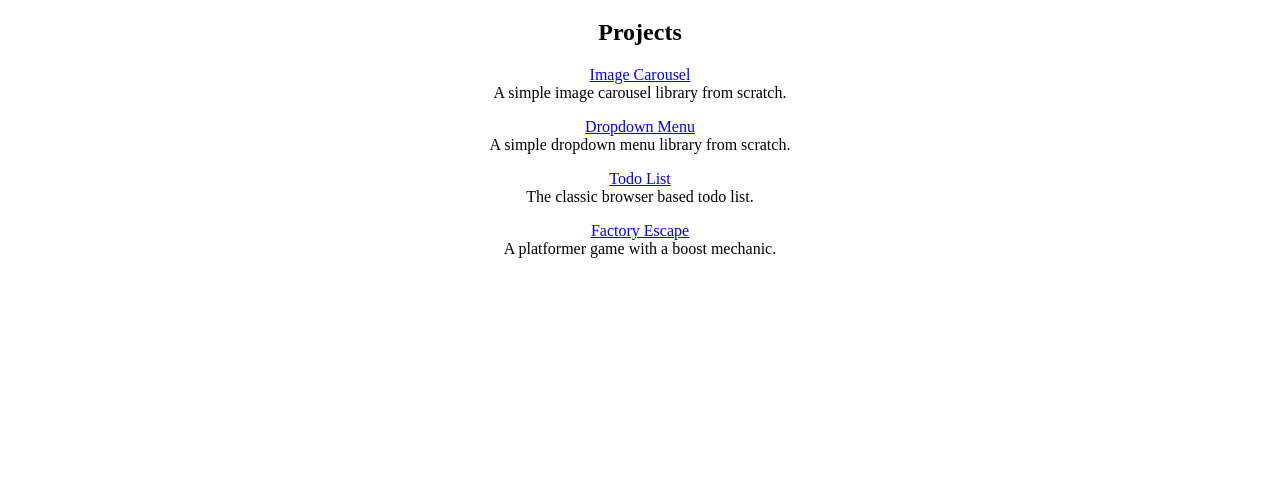
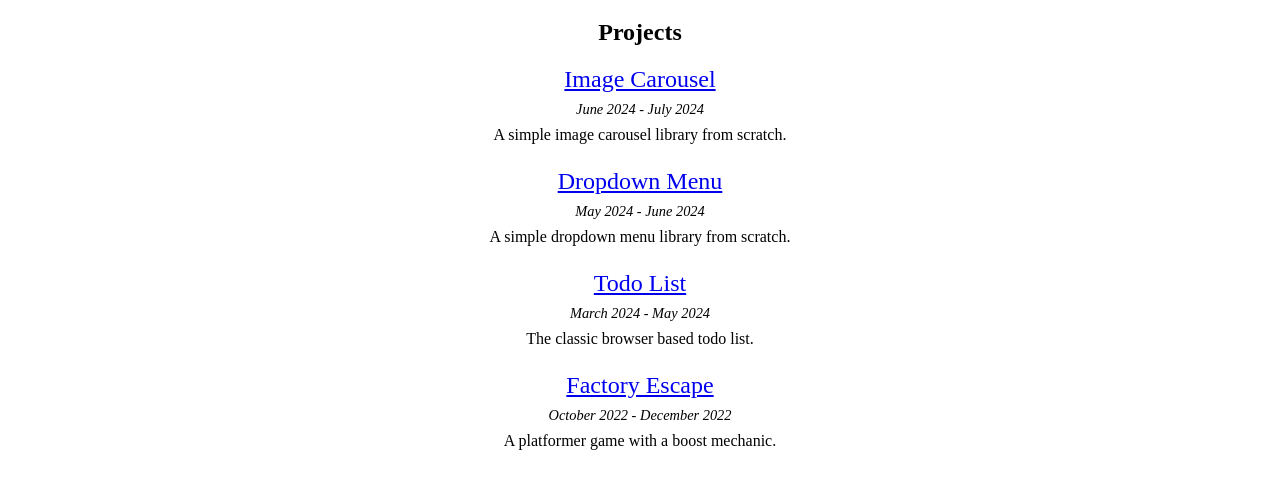
Before and after one commit to VolTorian/voltorian.github.io, a plain HTML site: page index.html in a window 1280 px wide. Shown: the part 61-550 px from the top of the page. Drawn offline with Linux system fonts and the light colour scheme.

Commit message:
date info and more styling

```diff
--- a/index.html
+++ b/index.html
@@ -14,18 +14,22 @@
         <ul>
             <li>
                 <a href="https://github.com/VolTorian/image-carousel" target="_blank" rel="no referrer noopener">Image Carousel</a>
+                <div class="date">June 2024 - July 2024</div>
                 <div>A simple image carousel library from scratch.</div>
             </li>
             <li>
                 <a href="https://github.com/VolTorian/dropdown-menu" target="_blank" rel="no referrer noopener">Dropdown Menu</a>
+                <div class="date">May 2024 - June 2024</div>
                 <div>A simple dropdown menu library from scratch.</div>
             </li>
             <li>
                 <a href="https://github.com/VolTorian/odin-todo-list" target="_blank" rel="no referrer noopener">Todo List</a>
+                <div class="date">March 2024 - May 2024</div>
                 <div>The classic browser based todo list.</div>
             </li>
             <li>
                 <a href="https://voltorian.itch.io/factory-escape" target="_blank" rel="no referrer noopener">Factory Escape</a>
+                <div class="date">October 2022 - December 2022</div>
                 <div>A platformer game with a boost mechanic.</div>
             </li>
         </ul>
--- a/styles.css
+++ b/styles.css
@@ -12,5 +12,22 @@ ul {
 }
 
 li {
-    margin-bottom: 1rem;
+    margin-bottom: 1.5rem;
 }
+
+li > * {
+    margin-bottom: .5rem;
+}
+
+li > a {
+    display: block;
+}
+
+a {
+    font-size: 1.5rem;
+}
+
+.date {
+    font-size: .9rem;
+    font-style: italic;
+}
```
